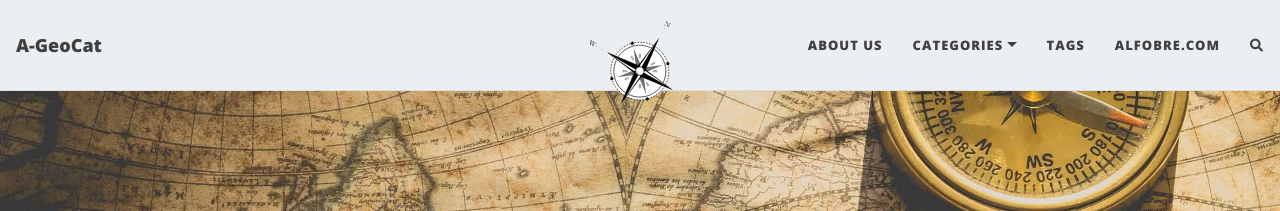
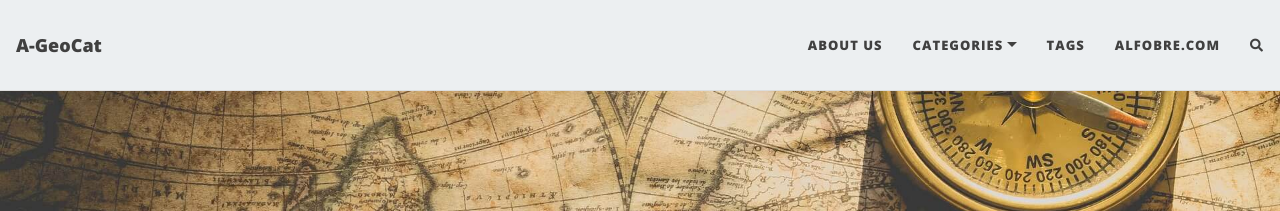
Before and after one commit to projetoalfobre/a-geocat, a Jekyll site: the page built from index.html, in a window 1280 px wide. Shown: the top 211 px of the page. Built offline with Jekyll 4.4.1, drawn with Linux system fonts in a browser that asks for light colours; nearby versions of some CDN libraries; the list of posts is cut into pages by our own code; comment, search, counter and statistics services are not loaded.

Commit message:
Update _config.yml

```diff
--- a/_config.yml
+++ b/_config.yml
@@ -36,7 +36,7 @@ navbar-links:
 
 # Image to show in the navigation bar - works best with a square image
 # Remove this parameter if you don't want an image in the navbar
-avatar: "/assets/img/2logo.svg"
+#avatar: "/assets/img/2logo.svg"
 
 # By default, the image is cut into a circle. You can disable this behaviour by setting 'round-avatar: false'
 round-avatar: false
```
